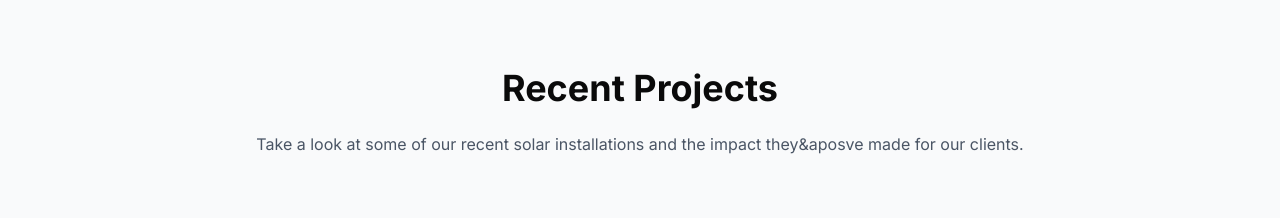
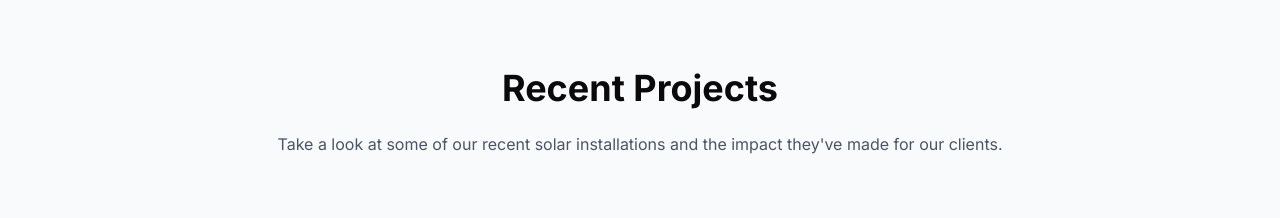
Before and after one commit to InuzDev/Voltagene-Landsite, a Next.js app: page / in a window 1280 px wide. Shown: the part 1700-1918 px from the top of the page. Built offline with nearby package versions, Linux system fonts and the light colour scheme; grey boxes are pictures that could not be loaded.

Commit message:
minor typo

```diff
--- a/app/page.tsx
+++ b/app/page.tsx
@@ -209,7 +209,7 @@ export default function Home() {
                <div className="max-w-6xl mx-auto">
                   <h2 className="text-3xl md:text-4xl font-bold text-center mb-6">Recent Projects</h2>
                   <p className="text-center text-gray-600 max-w-3xl mx-auto mb-16">
-                     Take a look at some of our recent solar installations and the impact they&aposve made for our clients.
+                     Take a look at some of our recent solar installations and the impact they&apos;ve made for our clients.
                   </p>
 
                   <div className="grid grid-cols-1 lg:grid-cols-3 gap-8">
```
